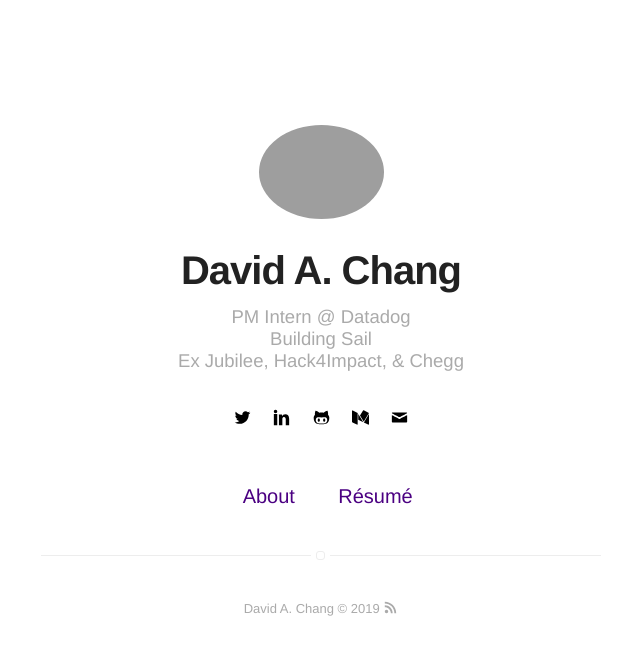
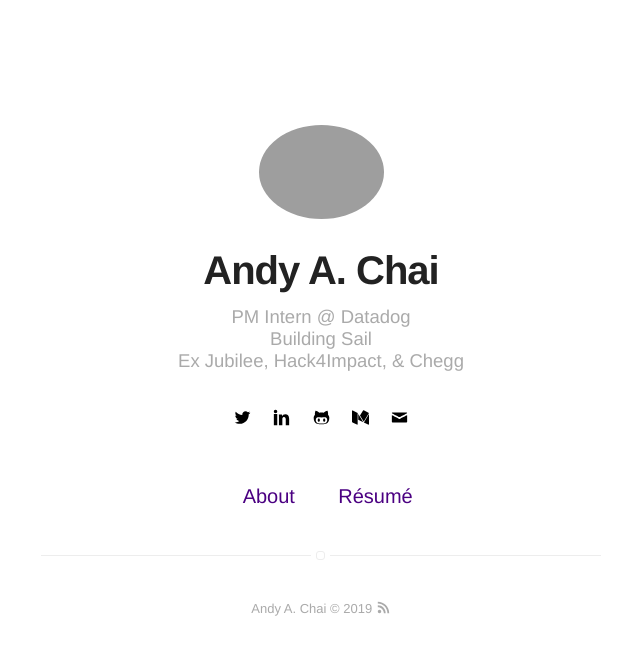
Before and after one commit to andyaustinchai/andyaustinchai.github.io, a Jekyll site: the page built from index.html, in a window 1280 px wide. Shown: the top 655 px of the page, without its empty margins (319-959 px from the left). Built offline with Jekyll 4.4.1, drawn with Linux system fonts in a browser that asks for light colours.

Commit message:
Update _config.yml

```diff
--- a/_config.yml
+++ b/_config.yml
@@ -1,5 +1,5 @@
 # main text of home
-name: David A. Chang
+name: Andy A. Chai
 bio: PM Intern @ Datadog <br> Building Sail <br> Ex Jubilee, Hack4Impact, & Chegg
 
 # twitter summary info
```
